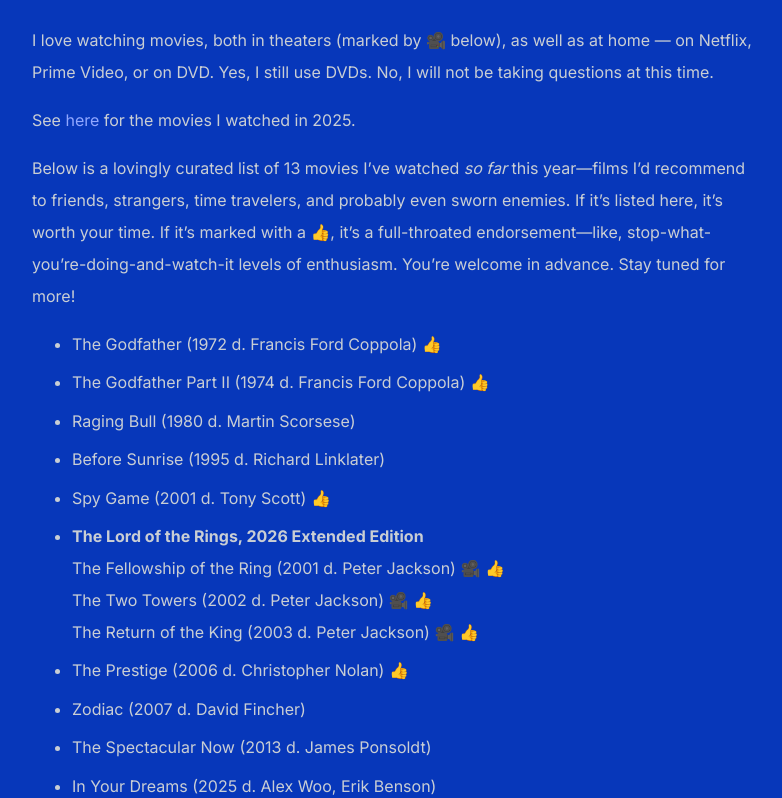
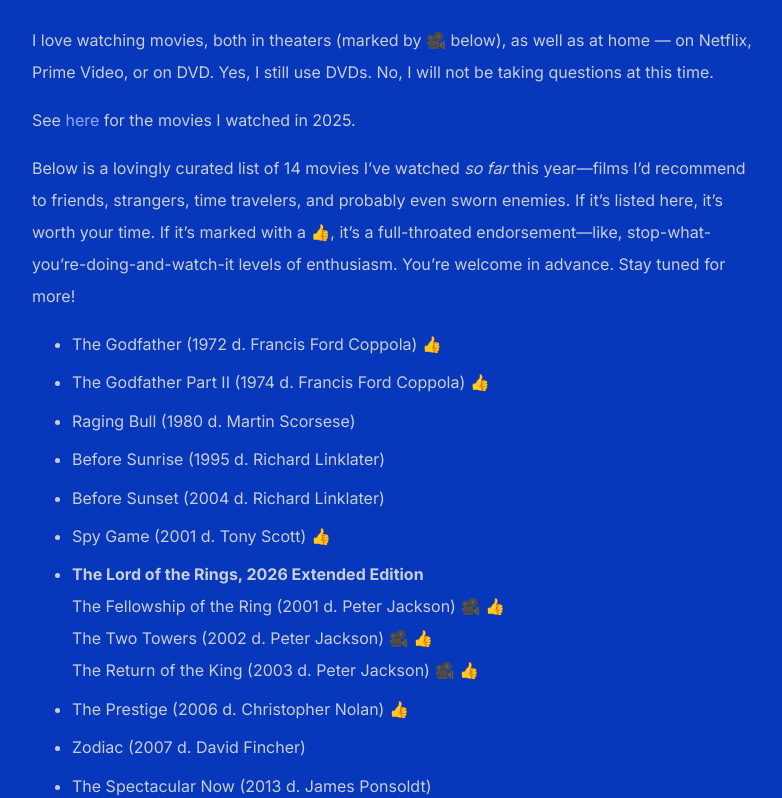
Before and after one commit to shihankanungo/shihankanungo.github.io, a Jekyll site: the page built from movies.md, in a window 1280 px wide and 900 px high, scrolled down 898 px, cut to the strip 102-900 px from the top of the window. Shown: the whole strip, without its empty margins (248-1030 px from the left). Built offline with Jekyll 4.4.1, drawn with Linux system fonts in a browser that asks for light colours.

Commit message:
Update movies.md

```diff
--- a/movies.md
+++ b/movies.md
@@ -14,12 +14,13 @@
 
 See [here](https://shihankanungo.github.io/wrapped-2025#movies) for the movies I watched in 2025.
 
-Below is a lovingly curated list of 13 movies I've watched *so far* this year&mdash;films I'd recommend to friends, strangers, time travelers, and probably even sworn enemies. If it’s listed here, it’s worth your time. If it’s marked with a 👍, it's a full-throated endorsement&mdash;like, stop-what-you're-doing-and-watch-it levels of enthusiasm. You're welcome in advance. Stay tuned for more!
+Below is a lovingly curated list of 14 movies I've watched *so far* this year&mdash;films I'd recommend to friends, strangers, time travelers, and probably even sworn enemies. If it’s listed here, it’s worth your time. If it’s marked with a 👍, it's a full-throated endorsement&mdash;like, stop-what-you're-doing-and-watch-it levels of enthusiasm. You're welcome in advance. Stay tuned for more!
 
 - The Godfather (1972 d. Francis Ford Coppola) 👍
 - The Godfather Part II (1974 d. Francis Ford Coppola) 👍
 - Raging Bull (1980 d. Martin Scorsese)
 - Before Sunrise (1995 d. Richard Linklater)
+- Before Sunset (2004 d. Richard Linklater)
 - Spy Game (2001 d. Tony Scott) 👍
 - **The Lord of the Rings, 2026 Extended Edition** <br>
   The Fellowship of the Ring (2001 d. Peter Jackson) 🎥 👍 <br>
```
